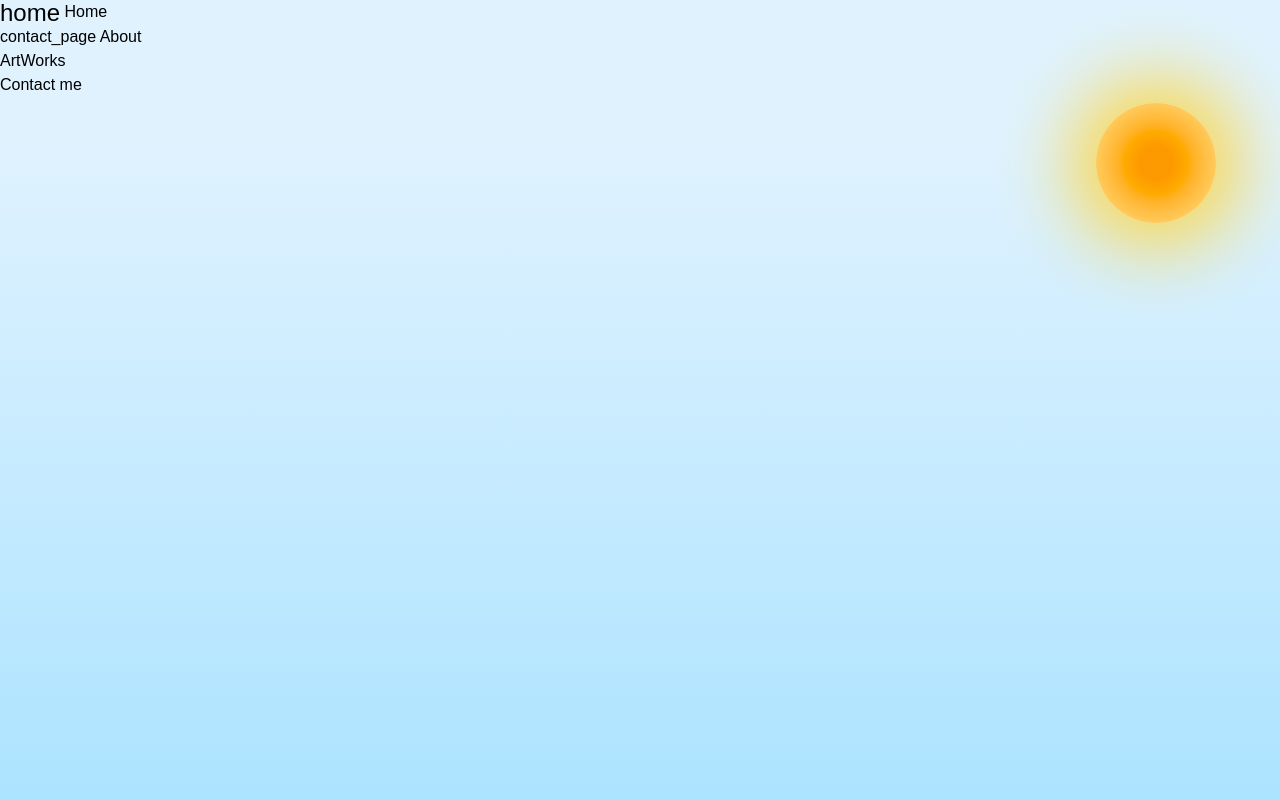
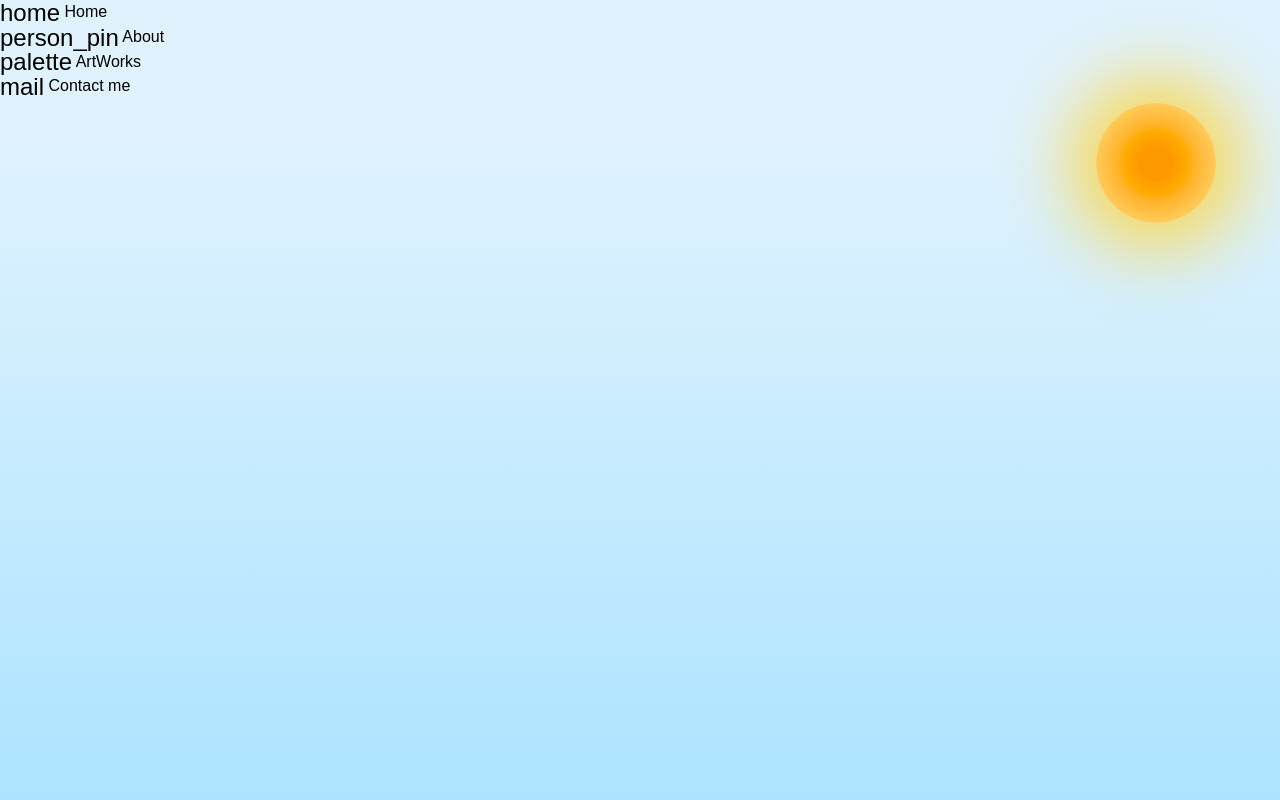
Before and after one commit to romanro/my-css-artworks, a Next.js app: page / in a window 1280 px wide. Shown: the top 800 px of the page. Built offline with nearby package versions, Linux system fonts and the light colour scheme.

Commit message:
Refactor MainNavbar to use Icon component for navigation links

```diff
--- a/src/app/globals.scss
+++ b/src/app/globals.scss
@@ -1,8 +1,8 @@
+@use './../styles/theme' as *;
+
 @tailwind base;
 @tailwind components;
 @tailwind utilities;
-
-@import '../styles/theme';
 
 html,
 body {
--- a/src/components/MainNavbar/MainNavbar.tsx
+++ b/src/components/MainNavbar/MainNavbar.tsx
@@ -13,14 +13,18 @@ export const MainNavbar: FC = () => {
                 </li>
                 <li>
                     <Link href='/about'>
-                        <span className='font-icons'>contact_page</span> About
+                        <Icon name='person_pin' /> About
                     </Link>
                 </li>
                 <li>
-                    <Link href='/artworks'>ArtWorks</Link>
+                    <Link href='/artworks'>
+                        <Icon name='palette' /> ArtWorks
+                    </Link>
                 </li>
                 <li>
-                    <Link href='/contact'>Contact me</Link>
+                    <Link href='/contact'>
+                        <Icon name='mail' /> Contact me
+                    </Link>
                 </li>
             </ul>
         </nav>
```
